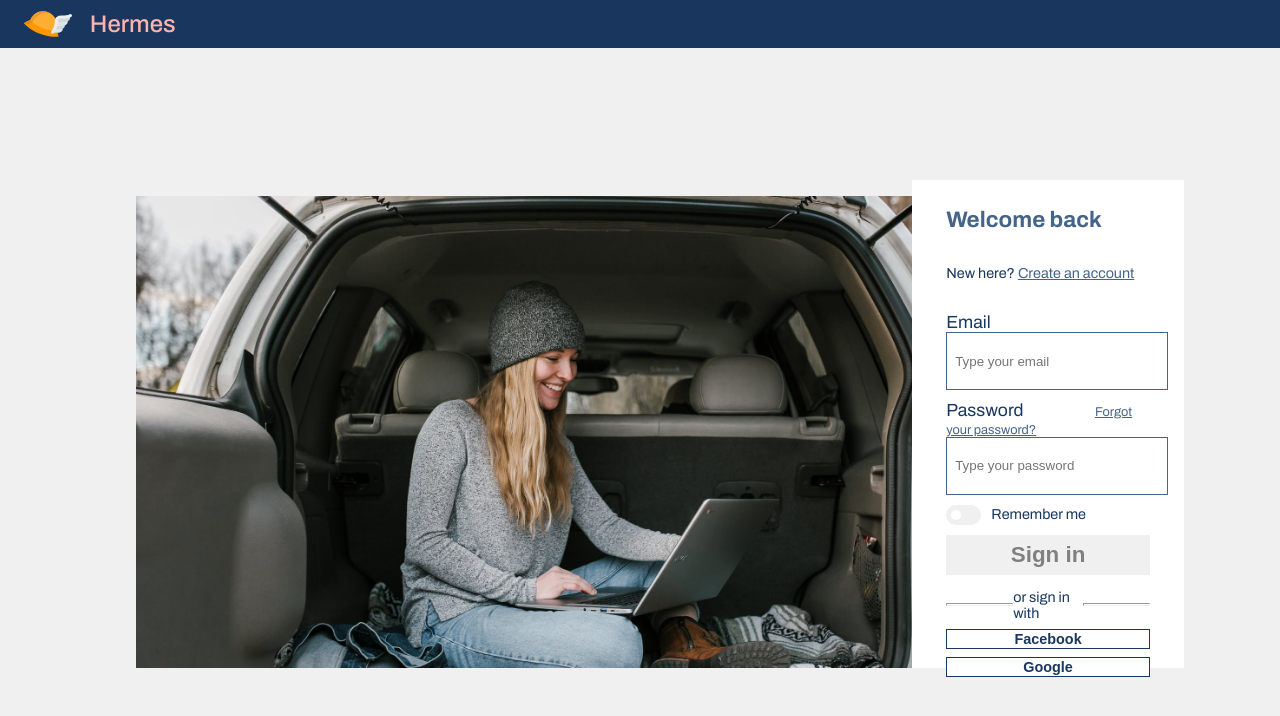
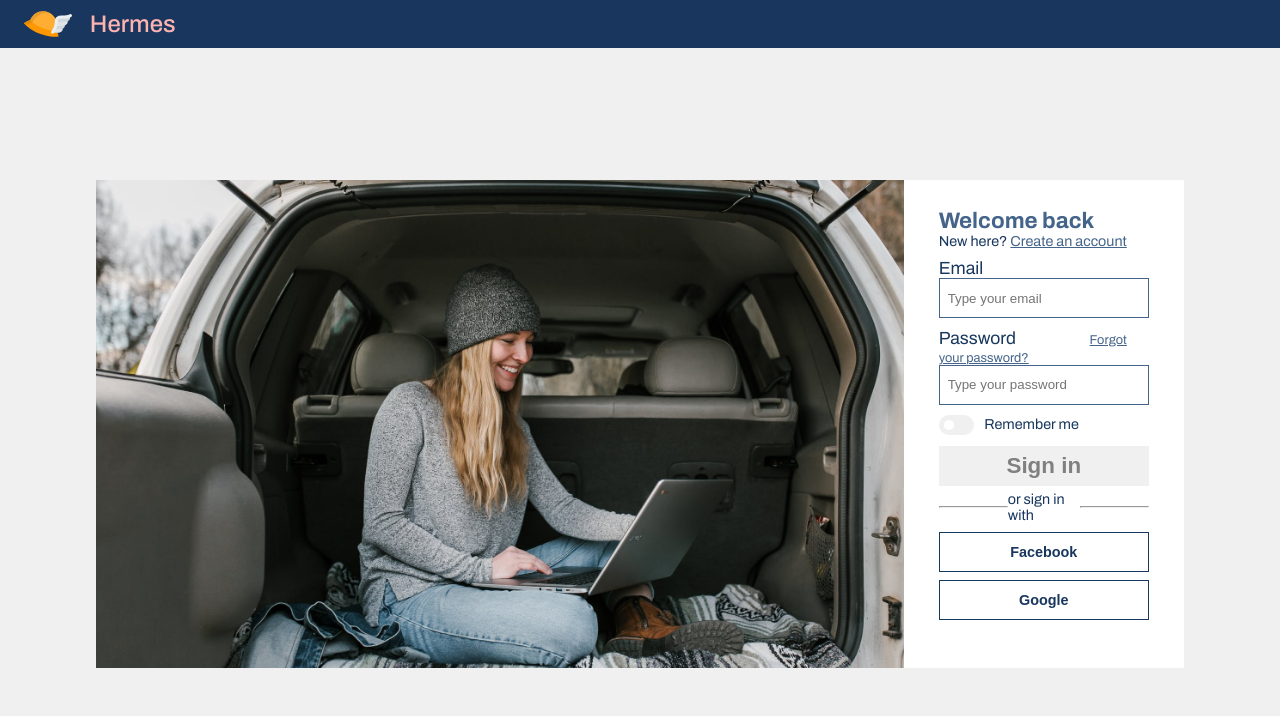
Before and after one commit to PlatziHermesProject/Hermes-app, an Angular app: page /login in a window 1280 px wide. Shown: the top 716 px of the page. Built offline with nearby package versions, Linux system fonts and the light colour scheme.

Commit message:
[FIX] Login and register design

```diff
--- a/src/app/pages/login/components/login/login.component.html
+++ b/src/app/pages/login/components/login/login.component.html
@@ -37,7 +37,7 @@
         </div>
         <div class="form__group">
           <label for="password">Password</label>
-          <a href="">Forgot your password?</a>
+          <a href="">Forgot your password?</a> <br />
           <span *ngIf="passwordField.errors && passwordField.dirty">
             <span class="form__error" *ngIf="passwordField.hasError('required')"
               >Please write your password</span
--- a/src/app/pages/login/components/login/login.component.scss
+++ b/src/app/pages/login/components/login/login.component.scss
@@ -12,6 +12,7 @@
     &--image {
       overflow: hidden;
       figure {
+        margin: unset;
         width: 100%;
         img {
           width: 100%;
@@ -25,9 +26,8 @@
       flex-direction: column;
       align-items: center;
       form {
-        margin-top: 3%;
         width: 75%;
-        margin-bottom: 5%;
+        margin-bottom: 2%;
       }
       .form {
         &__title {
@@ -36,10 +36,12 @@
           font-weight: bold;
           width: 75%;
           margin-top: 10%;
+          margin-bottom: 0;
         }
         &__subtitle {
           font-size: 0.9rem;
           color: $strongBlue;
+          margin: unset;
           font-weight: normal;
           width: 75%;
           a {
@@ -63,6 +65,7 @@
             height: 2.5rem;
             padding: 0.5rem;
             color: $strongBlue;
+            box-sizing: border-box;
           }
         }
         &__error {
@@ -181,7 +184,7 @@
           width: 75%;
           hr {
             width: 5rem;
-            height: 1px;
+            margin: 0px;
           }
         }
       }
--- a/src/app/pages/register/components/register/register.component.scss
+++ b/src/app/pages/register/components/register/register.component.scss
@@ -12,6 +12,7 @@
     &--image {
       overflow: hidden;
       figure {
+        margin: unset;
         width: 100%;
         img {
           width: 100%;
@@ -34,11 +35,13 @@
           font-weight: bold;
           width: 75%;
           margin-top: 5%;
+          margin-bottom: 0;
         }
         &__subtitle {
           font-size: 0.9rem;
           color: $strongBlue;
           font-weight: normal;
+          margin: unset;
           width: 75%;
           a {
             color: $blue;
@@ -57,10 +60,11 @@
           }
           input {
             border: 1px solid $blue;
-            width: 100%;
             height: 2.5rem;
             padding: 0.5rem;
             color: $strongBlue;
+            width: 100%;
+            box-sizing: border-box;
           }
         }
         &__error {
@@ -181,7 +185,7 @@
           width: 75%;
           hr {
             width: 5rem;
-            height: 1px;
+            margin: 0px;
           }
         }
       }
```
